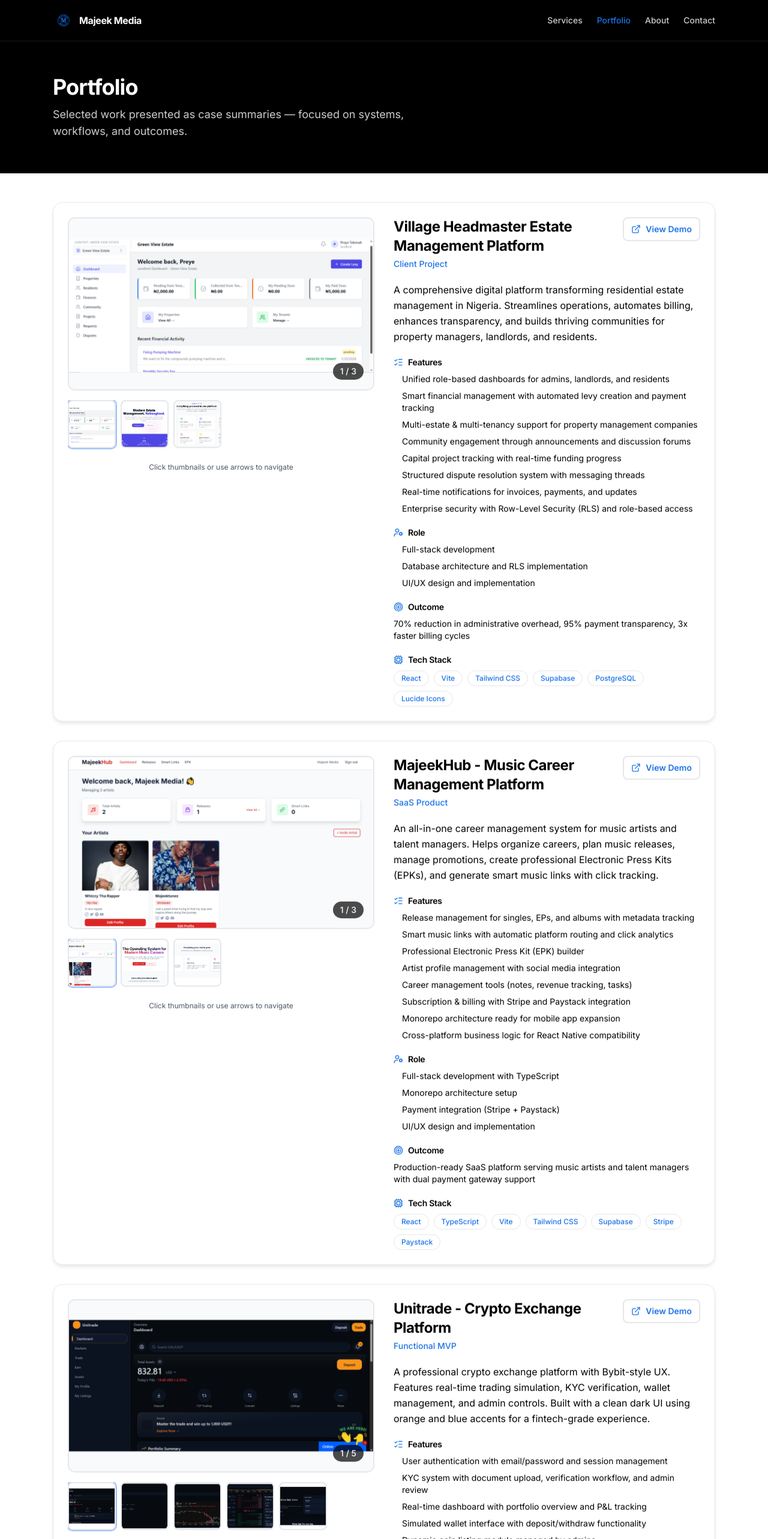
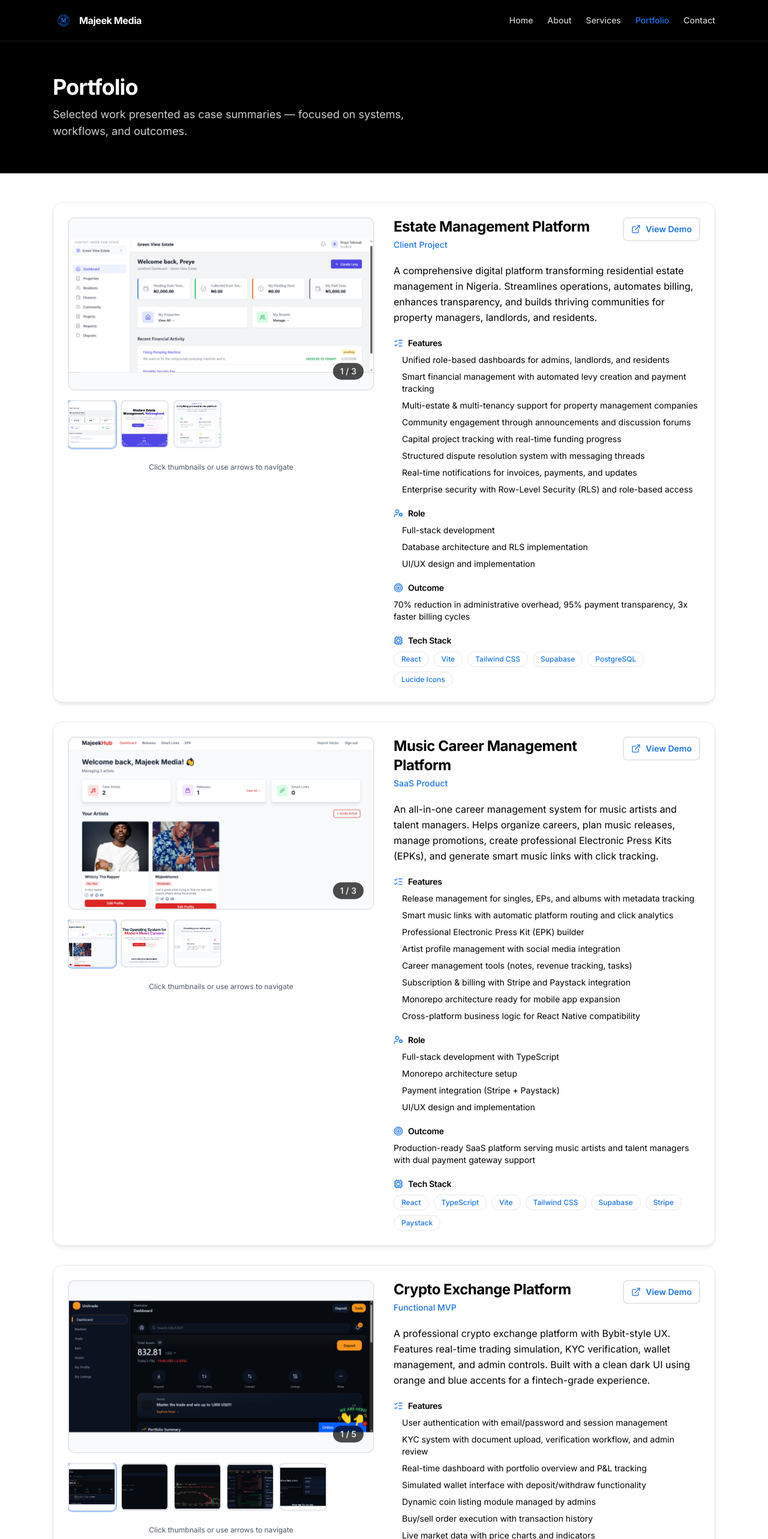
Before and after one commit to Majeekmedia/majeekmedia-portfolio, a React (Vite) app: page /portfolio in a window 1280 px wide. Shown: the top 2566 px of the page at 60% size. Built offline with nearby package versions, Linux system fonts and the light colour scheme.

Commit message:
Rename projects to generic titles and reorder navigation with Home link

```diff
--- a/src/components/Navbar.jsx
+++ b/src/components/Navbar.jsx
@@ -16,9 +16,10 @@
 
   const NavItems = ({ onClick }) => (
     <>
+      <NavLink to="/" className={navLinkClass} onClick={onClick}>Home</NavLink>
+      <NavLink to="/about" className={navLinkClass} onClick={onClick}>About</NavLink>
       <NavLink to="/services" className={navLinkClass} onClick={onClick}>Services</NavLink>
       <NavLink to="/portfolio" className={navLinkClass} onClick={onClick}>Portfolio</NavLink>
-      <NavLink to="/about" className={navLinkClass} onClick={onClick}>About</NavLink>
       <NavLink to="/contact" className={navLinkClass} onClick={onClick}>Contact</NavLink>
     </>
   );
--- a/src/data/projects.js
+++ b/src/data/projects.js
@@ -1,6 +1,6 @@
 export const projects = [
   {
-    title: "Village Headmaster Estate Management Platform",
+    title: "Estate Management Platform",
     type: "Client Project",
     summary:
       "A comprehensive digital platform transforming residential estate management in Nigeria. Streamlines operations, automates billing, enhances transparency, and builds thriving communities for property managers, landlords, and residents.",
@@ -29,7 +29,7 @@
     tech: ["React", "Vite", "Tailwind CSS", "Supabase", "PostgreSQL", "Lucide Icons"]
   },
   {
-    title: "MajeekHub - Music Career Management Platform",
+    title: "Music Career Management Platform",
     type: "SaaS Product",
     summary:
       "An all-in-one career management system for music artists and talent managers. Helps organize careers, plan music releases, manage promotions, create professional Electronic Press Kits (EPKs), and generate smart music links with click tracking.",
@@ -59,7 +59,7 @@
     tech: ["React", "TypeScript", "Vite", "Tailwind CSS", "Supabase", "Stripe", "Paystack"]
   },
   {
-    title: "Unitrade - Crypto Exchange Platform",
+    title: "Crypto Exchange Platform",
     type: "Functional MVP",
     summary:
       "A professional crypto exchange platform with Bybit-style UX. Features real-time trading simulation, KYC verification, wallet management, and admin controls. Built with a clean dark UI using orange and blue accents for a fintech-grade experience.",
```
